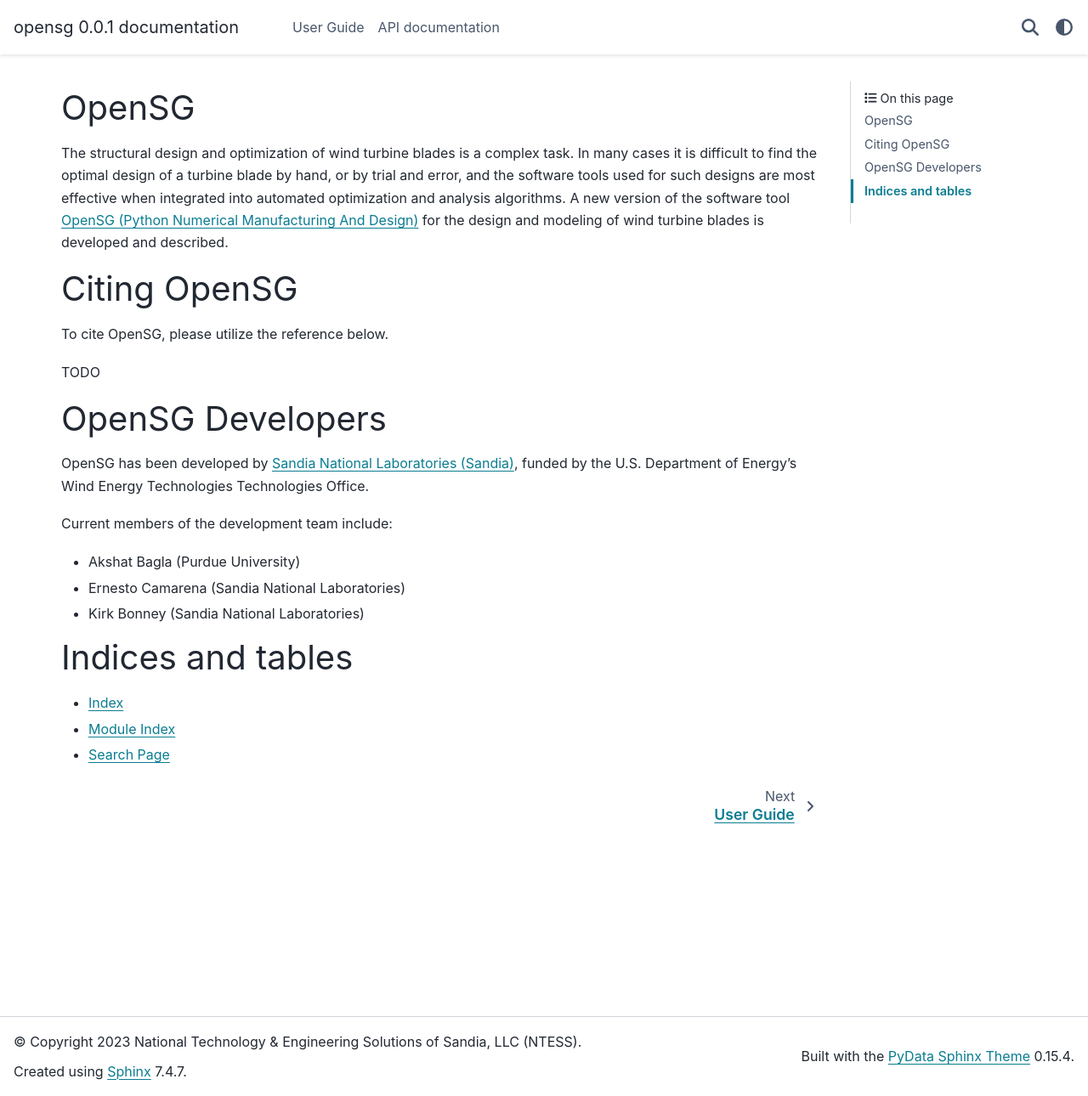
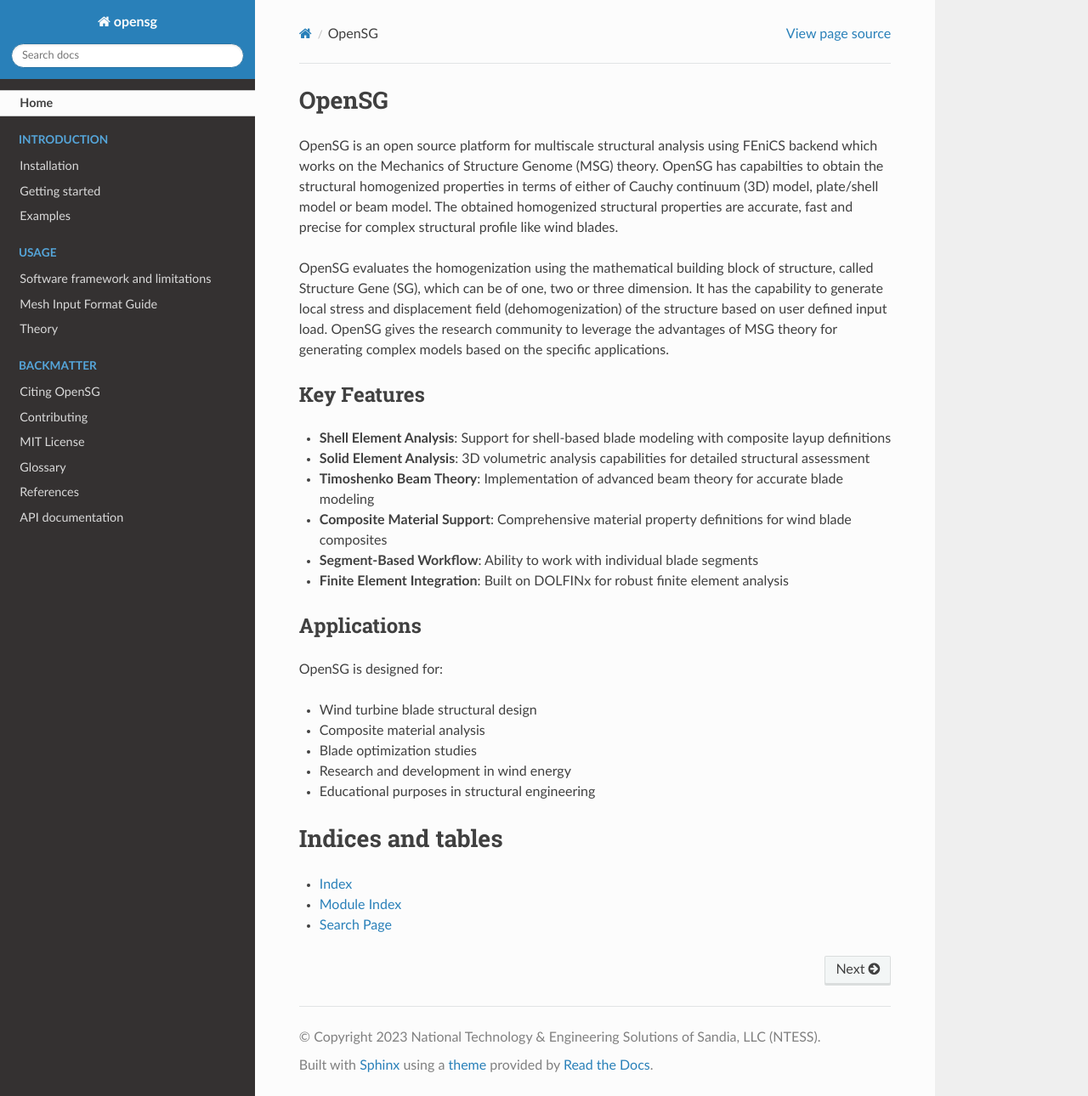
Before and after one commit to wenbinyugroup/OpenSG, a Sphinx documentation site: the page built from docs/index.rst, in a window 1280 px wide and 1290 px high. Shown: the whole window at 85% size. Built offline with Sphinx 7.4.7 and the Read the Docs theme 3.1.0, drawn with Linux system fonts in a browser that asks for light colours.

Commit message:
restructure docs

```diff
--- a/docs/conf.py
+++ b/docs/conf.py
@@ -66,26 +66,19 @@
 # The theme to use for HTML and HTML Help pages.  See the documentation for
 # a list of builtin themes.
 
-html_theme = 'pydata_sphinx_theme'
+html_theme = 'sphinx_rtd_theme'
 
-# Theme options for PyData Sphinx Theme
+# Theme options for ReadTheDocs theme
 html_theme_options = {
-    "show_toc_level": 2,
-    "navbar_align": "content",
-    "navbar_persistent": ["search-button"],
-    "primary_sidebar_end": [],  # Remove ads for cleaner appearance
-    "secondary_sidebar_items": ["page-toc"],
-    "use_edit_page_button": False,
-    "show_prev_next": True,
-    "navigation_with_keys": True,
-    "collapse_navigation": False,
-    "navigation_depth": 4,
+    'collapse_navigation': False,
+    'sticky_navigation': True,
+    'navigation_depth': 4,
+    'includehidden': True,
+    'titles_only': True
 }
 
-# Configure sidebar content
-html_sidebars = {
-    "**": ["sidebar-nav-bs"]  # Simplified sidebar for consistency
-}
+# Configure sidebar content (default for ReadTheDocs theme)
+# html_sidebars can be left to defaults for sphinx_rtd_theme
 
 # Add any paths that contain custom static files (such as style sheets) here,
 # relative to this directory. They are copied after the builtin static files,
--- a/docs/index.rst
+++ b/docs/index.rst
@@ -1,47 +1,85 @@
 .. _home:
 
 OpenSG
-========
+======
 
-The structural design and optimization of wind turbine blades is a
-complex task. In many cases it is difficult to find the optimal design
-of a turbine blade by hand, or by trial and error, and the software
-tools used for such designs are most effective when integrated into
-automated optimization and analysis algorithms. A new version of the
-software tool `OpenSG (Python Numerical Manufacturing And Design) <https://github.com/wenbinyugroup/opensg>`_ for the design
-and modeling of wind turbine blades is developed and described.
+OpenSG is an open source platform for multiscale structural analysis using FEniCS backend which works on the Mechanics of Structure Genome (MSG)
+theory. OpenSG has capabilties to obtain the structural homogenized properties in terms of either of Cauchy continuum (3D) model,
+plate/shell model or beam model. The obtained homogenized structural properties are accurate, fast and precise for complex structural
+profile like wind blades.
+
+OpenSG evaluates the homogenization using the mathematical building block of structure, called Structure Gene (SG),
+which can be of one, two or three dimension. It has the capability to generate local stress and displacement field
+(dehomogenization) of the structure based on user defined input load. OpenSG gives the research community to
+leverage the advantages of MSG theory for generating complex models based on the specific applications.
+
+Key Features
+------------
+
+- **Shell Element Analysis**: Support for shell-based blade modeling with composite layup definitions
+- **Solid Element Analysis**: 3D volumetric analysis capabilities for detailed structural assessment
+- **Timoshenko Beam Theory**: Implementation of advanced beam theory for accurate blade modeling
+- **Composite Material Support**: Comprehensive material property definitions for wind blade composites
+- **Segment-Based Workflow**: Ability to work with individual blade segments
+- **Finite Element Integration**: Built on DOLFINx for robust finite element analysis
+
+Applications
+------------
+
+OpenSG is designed for:
+
+- Wind turbine blade structural design
+- Composite material analysis
+- Blade optimization studies
+- Research and development in wind energy
+- Educational purposes in structural engineering
+
+
+.. TODO
+    - Motivation for OpenSG
+    - Novelty of OpenSG
+    - Capabilities of OpenSG
 
 .. toctree::
    :maxdepth: 1
    :hidden:
 
-   user-guide/userguide
+   Home <self>
+
+.. toctree::
+   :maxdepth: 1
+   :hidden:
+   :caption: Introduction
+
+   installation
+   getting-started
+   examples
+
+.. toctree::
+   :maxdepth: 1
+   :hidden:
+   :caption: Usage
+
+   framework
+   input
+   theory
+
+.. toctree::
+   :maxdepth: 1
+   :hidden:
+   :caption: Backmatter
+
+   citing_opensg
+   contributing
+   ../license
+   glossary
+   reference
+
+.. toctree::
+   :maxdepth: 1
+   :hidden:
+
    api-doc
-
-.. _intro-citation:
-
-Citing OpenSG
-===============
-
-To cite OpenSG, please utilize the reference below.
-
-TODO
-
-.. _developers:
-
-OpenSG Developers
-=====================
-
-OpenSG has been developed by `Sandia National Laboratories
-(Sandia) <https://energy.sandia.gov/programs/renewable-energy/wind-power/>`_,
-funded by the U.S. Department of Energy’s Wind Energy Technologies Technologies Office.
-
-Current members of the development team include:
-
-- Akshat Bagla (Purdue University)
-- Ernesto Camarena (Sandia National Laboratories)
-- Kirk Bonney (Sandia National Laboratories)
-
 
 Indices and tables
 ==================
--- a/docs/user-guide/installation.rst
+++ b/docs/installation.rst
@@ -38,7 +38,9 @@
 Installation
 ------------
 
-To install OpenSG and create an environment where the code runs correctly, please execute the following steps:
+To install OpenSG and create an environment where the code runs correctly, is is recommended to
+use the `environment.yml` file to create the environment via conda. If you are unfamiliar with conda,
+please refer to the `conda documentation <https://docs.conda.io/projects/conda/en/latest/user-guide/getting-started.html>`_.
 
 1. Download the OpenSG repository::
 
--- a/docs/license.rst
+++ b/docs/license.rst
@@ -2,13 +2,13 @@
 
 
 MIT License
------------
+===========
 
 .. literalinclude:: ../LICENSE
    :language: text
 
 Sandia National Laboratories Funding Statement
-----------------------------------------------
+-----------------------------------------------
 
 Sandia National Laboratories is a multimission laboratory managed and operated by
 National Technology and Engineering Solutions of Sandia, LLC., a wholly owned subsidiary
--- a/docs/requirements.txt
+++ b/docs/requirements.txt
@@ -1,3 +1,3 @@
 sphinx>=8.0.0
-pydata-sphinx-theme>=0.16.0
+sphinx-rtd-theme
 sphinxcontrib-bibtex
```
Also changed, not shown: docs/user-guide/overview.rst (deleted, +0 -41 lines), docs/user-guide/userguide.rst (deleted, +0 -35 lines), docs/citing_opensg.rst (renamed from docs/user-guide/citing_opensg.rst), docs/contributing.rst (renamed from docs/user-guide/contributing.rst), docs/examples.rst (renamed from docs/user-guide/examples.rst), docs/framework.rst (renamed from docs/user-guide/framework.rst), docs/getting-started.rst (renamed from docs/user-guide/getting-started.rst), docs/glossary.rst (renamed from docs/user-guide/glossary.rst), docs/input.rst (renamed from docs/user-guide/input.rst), docs/reference.rst (renamed from docs/user-guide/reference.rst), docs/references.bib (renamed from docs/user-guide/references.bib), docs/theory.rst (renamed from docs/user-guide/theory.rst), 1 other file.
